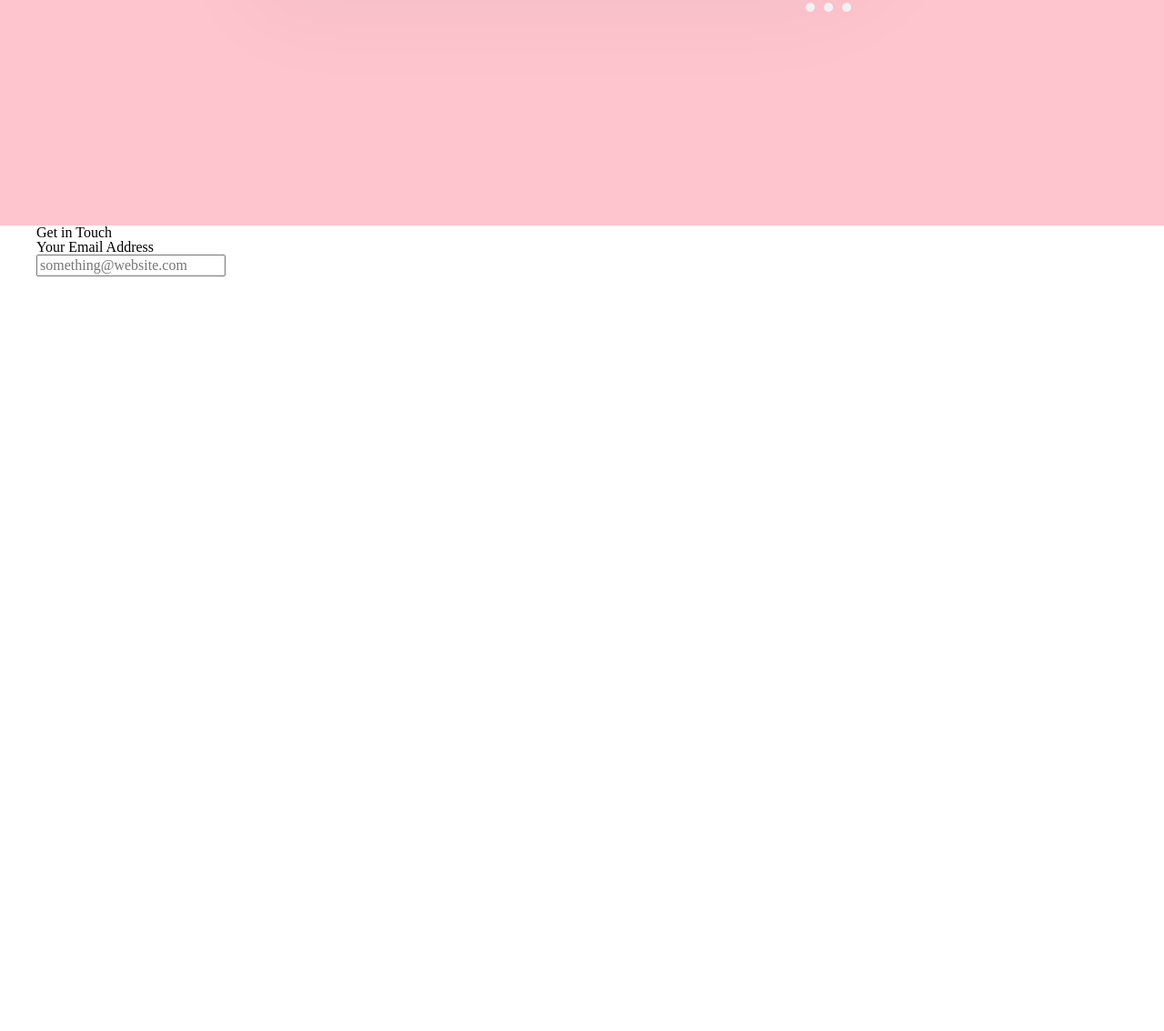
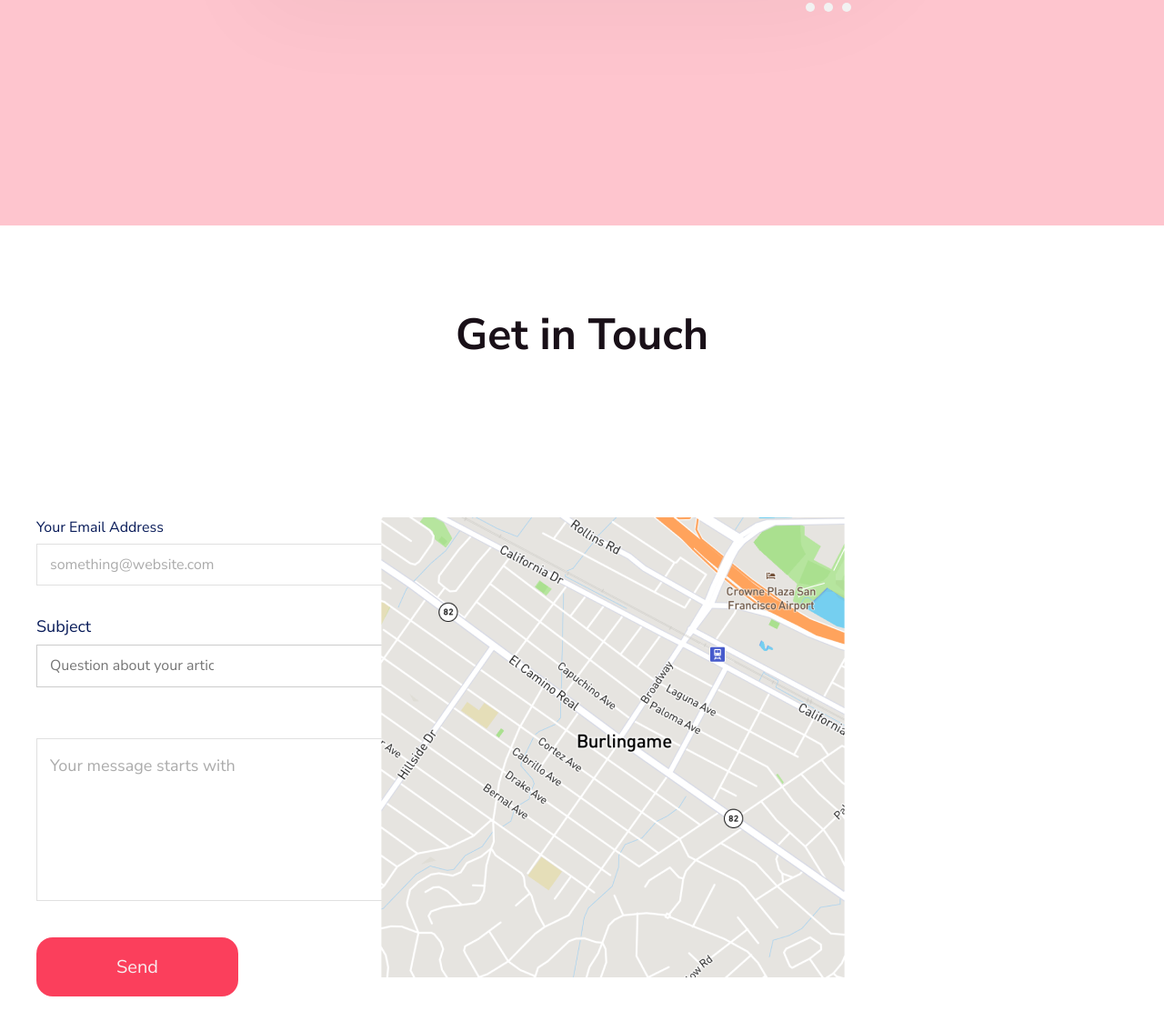
Before and after one commit to Reoner/common-project, a plain HTML site: page common-project/index.html in a window 1280 px wide. Shown: the part 4108-5242 px from the top of the page at 91% size. Before the commit the page ends 4412 px from the top, so only its background shows below. Drawn offline with Linux system fonts and the light colour scheme; a web font is replaced by a local one.

Commit message:
Add files via upload

```diff
--- a/common-project/index.html
+++ b/common-project/index.html
@@ -214,24 +214,36 @@
             </div>
         </div>
         <div class="opinion-ellipse">
-            <a href="#"><div class="opinion-ellipse-small"></div></a>
-            <a href="#"><div class="opinion-ellipse-small"></div></a>
-            <a href="#"><div class="opinion-ellipse-small"></div></a>
+            <a href="#">
+                <div class="opinion-ellipse-small"></div>
+            </a>
+            <a href="#">
+                <div class="opinion-ellipse-small"></div>
+            </a>
+            <a href="#">
+                <div class="opinion-ellipse-small"></div>
+            </a>
         </div>
     </section>
     <section class="mapsicle">
         <div class="container">
 
+            <div class="mapsicle-title">
+                <h5>Get in Touch</h5>
+            </div>
             <div class="mapsicle-container">
-                <div class="mapsicle-title">
-                    <h5>Get in Touch</h5>
+                <p class="mapsicle-email-title">Your Email Address</p>
+                <p><input class="mapsicle-email" name="email" placeholder="something@website.com"></p>
+
+                <p class="mapsicle-subject-title">Subject</p>
+                <p><input class="mapsicle-subject" name="subject" placeholder="Question about your article"></p>
+
+                <p><input class="mapsicle-message" name="message" placeholder="Your message starts with…"></p>
+
+                <button class="mapsicle-button">Send</button>
+                <div class="mapsicle-map">
+                    <img src="./images/Mapsicle Map.png" alt="maps">
                 </div>
-                <div class="masicle-email">
-                    <p>Your Email Address</p>
-                    <p><input name="email" placeholder="something@website.com"></p>
-                </div>
-
-
             </div>
 
         </div>
--- a/common-project/scss/modules/_mapsicle.scss
+++ b/common-project/scss/modules/_mapsicle.scss
@@ -0,0 +1,89 @@
+.mapsicle {
+    background: white;
+
+    &-container {
+        padding: 99px 130px 161px 0;
+        display: flex;
+        width: 523px;
+        flex-wrap: wrap;
+
+    }
+
+    &-title {
+        text-align: center;
+        margin-bottom: 81px;
+        font-family: 'Nunito sans';
+        font-style: normal;
+        font-weight: 700;
+        font-size: 48px;
+        line-height: 42px;
+        color: #191018;
+    }
+
+    &-email {
+        border: 1px solid rgba(0, 0, 0, 0.2);
+        padding: 13px 310px 13px 14px;
+        font-family: 'Nunito Sans';
+        opacity: 0.6;
+        margin-bottom: 33px;
+
+        &-title {
+            font-family: 'Nunito Sans';
+            font-weight: 400;
+            font-size: 16px;
+            line-height: 22px;
+            color: #071A58;
+            margin-bottom: 7px;
+        }
+    }
+
+    &-subject {
+        border: 1px solid rgba(0, 0, 0, 0.2);
+        padding: 13px 310px 13px 14px;
+        font-family: 'Nunito Sans';
+        margin-bottom: 56px;
+
+        &-title {
+            font-family: 'Nunito Sans' ;
+            font-weight: 400;
+            font-size: 18px;
+            line-height: 25px;
+            color: #071A58;
+            margin-bottom: 7px;
+        }
+    }
+
+    &-message {
+        border: 1px solid rgba(0, 0, 0, 0.2);
+        padding: 17px 291px 135px 14px;
+        font-family: 'Nunito Sans';
+        font-weight: 400;
+        font-size: 18px;
+        line-height: 25px;
+        color: #071A58;
+        opacity: 0.6;
+        margin-bottom: 40px;
+    }
+
+    &-button {
+        background: #FB3F5C;
+        border-radius: 18px;
+        border: none;
+        font-family: 'Nunito Sans';
+        font-weight: 400;
+        font-size: 20px;
+        line-height: 27px;
+        color: #F8EEEF;
+        padding: 19px 88px 19px 88px;
+        cursor: pointer;
+
+        &:hover {
+            background-color: #f51335;
+        }
+    }
+
+    &-map {
+        position: absolute;
+        right: 350px;
+    }
+}
--- a/common-project/scss/modules/_opinion.scss
+++ b/common-project/scss/modules/_opinion.scss
@@ -2,6 +2,7 @@
     height: 600px;
     background: rgba(251, 63, 92, 0.3);
     padding: 86px;
+    margin-bottom: 99px;
 
     &-container {
         width: 726px;
@@ -12,6 +13,7 @@
         display: flex;
         margin-left: auto;
         margin-right: auto;
+
 
         &-inside {
             padding: 52px 57px 52px 57px;
```
Also changed, not shown: common-project/images/Mapsicle Map.png (added), common-project/scss/modules/style.css, 1 other file.
